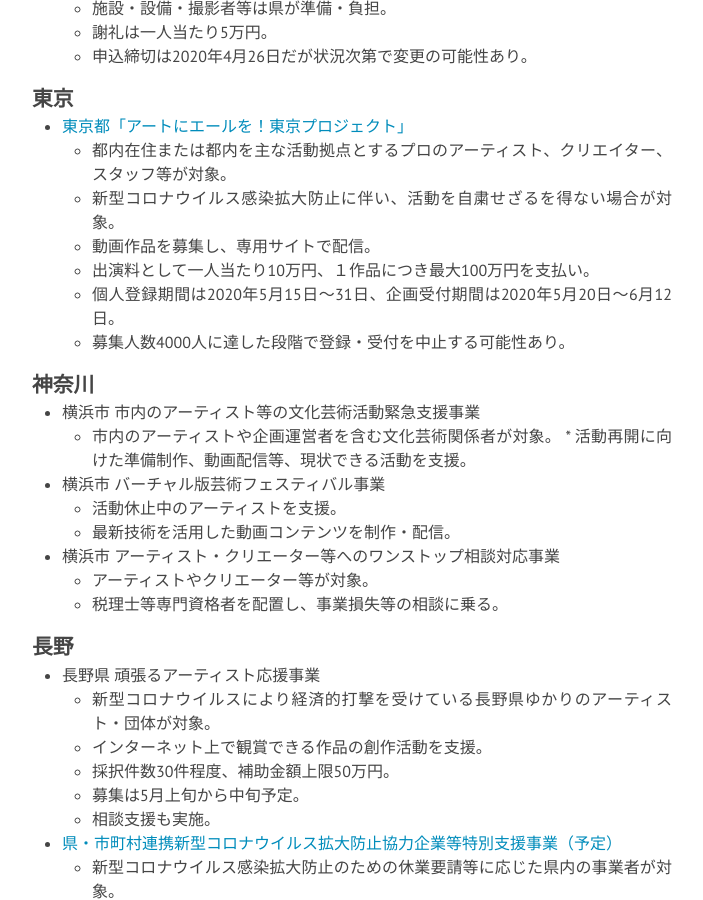
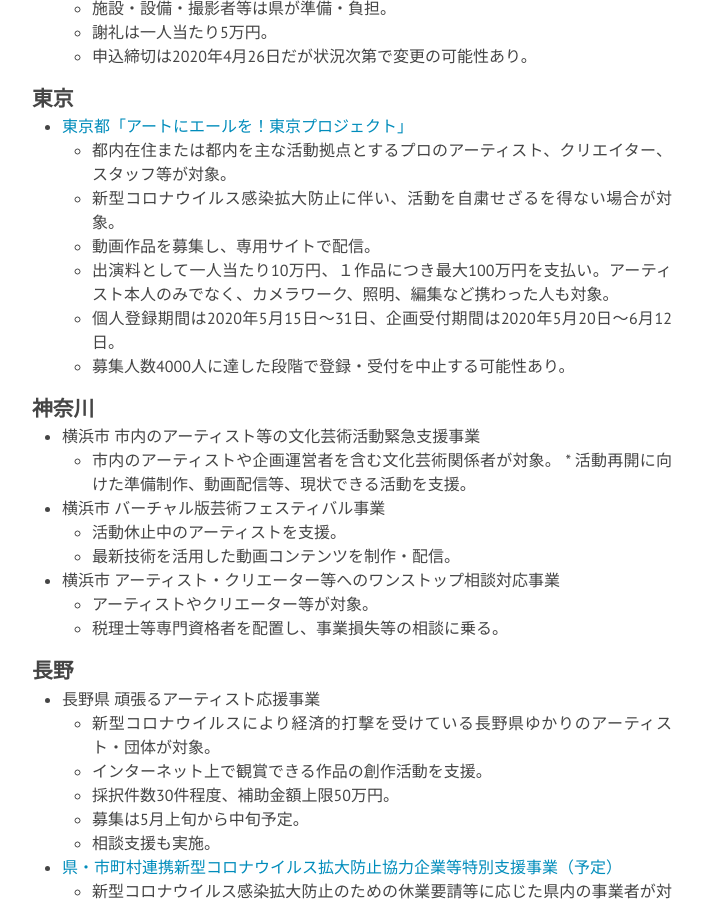
Before and after one commit to a-okuda/resources-for-artists, a Jekyll site: the page built from a_artists.md, in a window 1280 px wide and 900 px high, scrolled down 3194 px. Shown: the whole window, without its empty margins (288-991 px from the left). Built offline with Jekyll 4.4.1, drawn with Linux system fonts in a browser that asks for light colours; nearby versions of some CDN libraries.

Commit message:
Update a_artists.md

```diff
--- a/a_artists.md
+++ b/a_artists.md
@@ -106,7 +106,7 @@
 	* 都内在住または都内を主な活動拠点とするプロのアーティスト、クリエイター、スタッフ等が対象。
 	* 新型コロナウイルス感染拡大防止に伴い、活動を自粛せざるを得ない場合が対象。
 	* 動画作品を募集し、専用サイトで配信。
-	* 出演料として一人当たり10万円、１作品につき最大100万円を支払い。
+	* 出演料として一人当たり10万円、１作品につき最大100万円を支払い。アーティスト本人のみでなく、カメラワーク、照明、編集など携わった人も対象。
 	* 個人登録期間は2020年5月15日〜31日、企画受付期間は2020年5月20日〜6月12日。
 	* 募集人数4000人に達した段階で登録・受付を中止する可能性あり。
 
```
